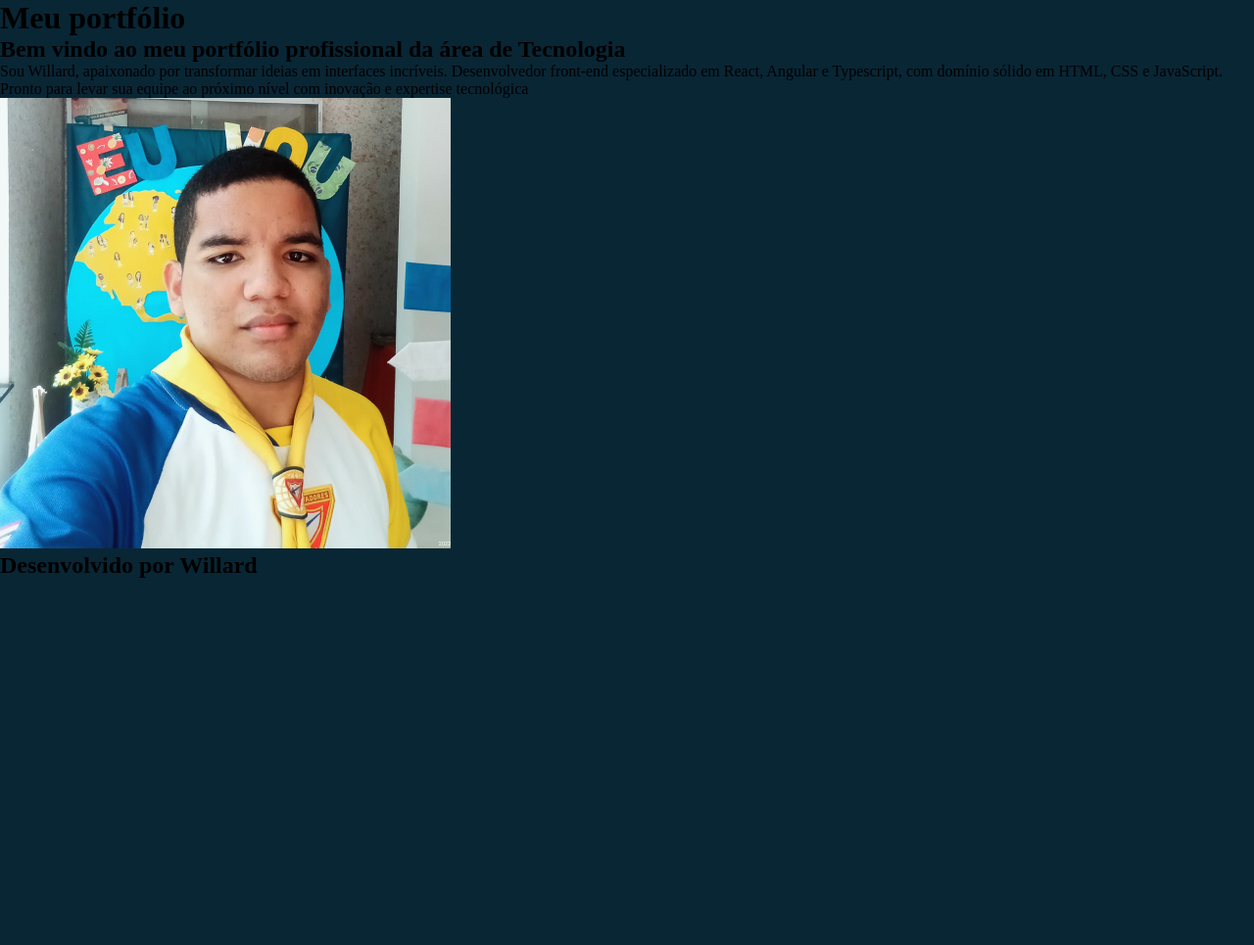
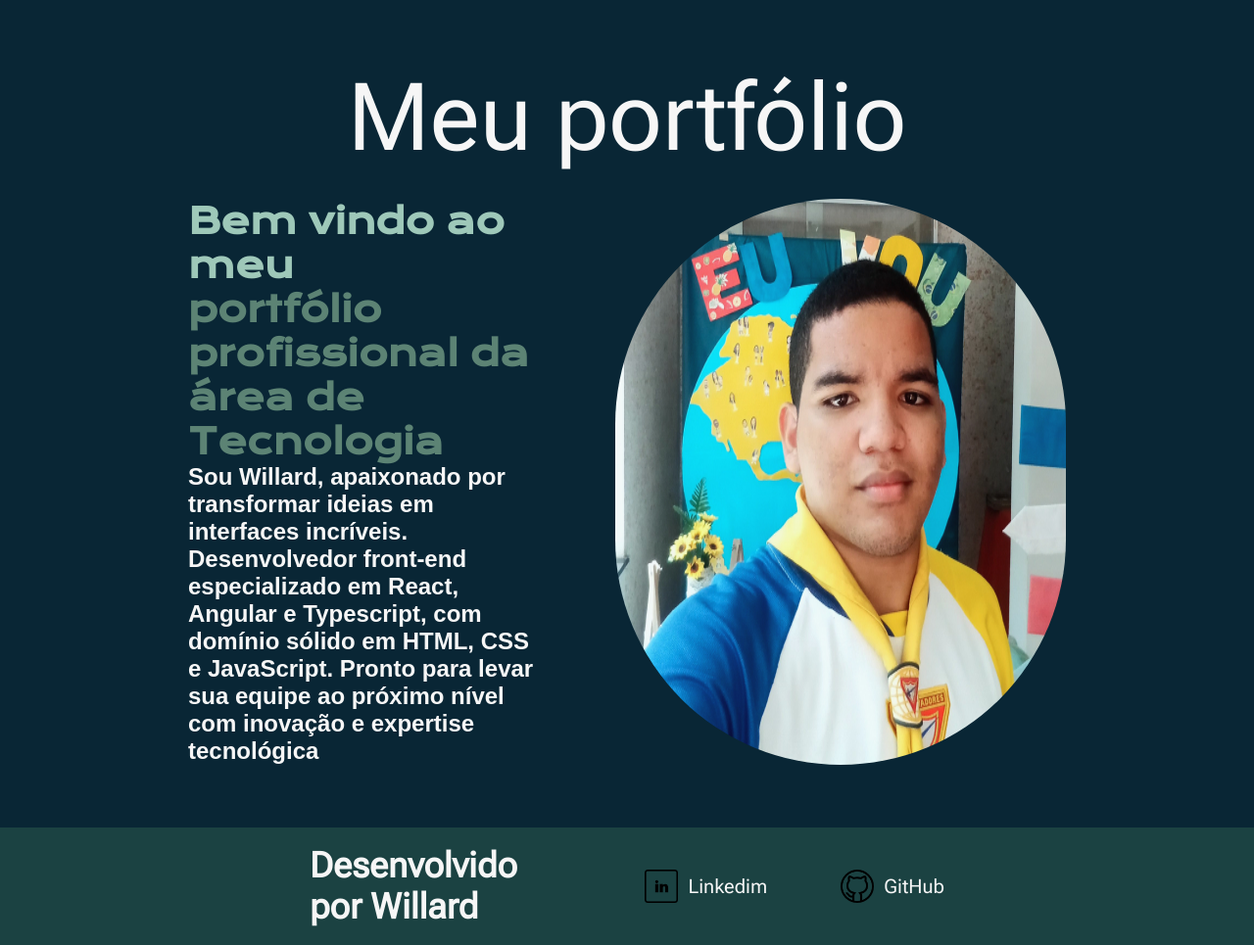
Before and after one commit to Willmega35/Portfolio__basico, a plain HTML site: page index.html in a window 1280 px wide. Shown: the whole page at 98% size. Before the commit the page ends 800 px from the top, so only its background shows below. Drawn offline with nearby package versions, Linux system fonts and the light colour scheme; a web font is replaced by a local one.

Commit message:
Projeto da primeira pagina completo

```diff
--- a/index.html
+++ b/index.html
@@ -5,19 +5,32 @@
   <meta name="viewport" content="width=device-width, initial-scale=1.0">
   <title>Portfólio</title>
   <link rel="stylesheet" href="style/ancora.css">
+  <link rel="stylesheet" href="style/main.css">
 </head>
 <body>
   <header></header>
-  <main>
-    <h1>Meu portfólio</h1>
+  <main class="container">
+    <h1 class="titulo">Meu portfólio</h1>
 
-    <h2>Bem vindo ao meu portfólio profissional da área de Tecnologia</h2>
-    <p>Sou Willard, apaixonado por transformar ideias em interfaces incríveis. Desenvolvedor front-end especializado em React, Angular e Typescript, com domínio sólido em HTML, CSS e JavaScript. Pronto para levar sua equipe ao próximo nível com inovação e expertise tecnológica</p>
+    <div class="conteudo">
+      <section class="conteudo__apresentacao">
+        <h2>Bem vindo ao meu <section class="conteudo__text__destaq">portfólio profissional da área de Tecnologia</section></h2>
+        <p>Sou Willard, apaixonado por transformar ideias em interfaces incríveis. Desenvolvedor front-end especializado em React, Angular e Typescript, com domínio sólido em HTML, CSS e JavaScript. Pronto para levar sua equipe ao próximo nível com inovação e expertise tecnológica</p>
+      </section>
+      <img class="conteudo__img" src="img/Foto--perfil.jpg" alt="Minha foto de Perfil">
+    </div>
+  </main>
 
-    <img src="img/Foto--perfil.jpg" alt="">
-  </main>
-  <footer>
+  <footer class="rodape">
     <h2>Desenvolvido por Willard</h2>
+    <a class="rodape__link" href="https://www.linkedin.com/in/willard-silveira-morais" target="_blank" rel="noopener">
+      <img src="img/linkedin.png" alt="" height="34">
+      <span>Linkedim</span>
+    </a>
+    <a class="rodape__link" href="https://github.com/Willmega35" target="_blank" rel="noopener">
+      <img src="img/github.png" alt="" height="34">
+      <span>GitHub</span>
+    </a>
   </footer>
 </body>
 </html>
--- a/style/ancora.css
+++ b/style/ancora.css
@@ -1,9 +1,9 @@
 *{
   margin: 0;
   padding: 0;
-  box-sizing: border-box;
 }
 
 body {
+  box-sizing: content-box;
   background-color: #092635;
 }
--- /dev/null
+++ b/style/main.css
@@ -0,0 +1,100 @@
+@import url('https://fonts.googleapis.com/css2?family=Alata&display=swap');
+@import url('https://fonts.googleapis.com/css2?family=Roboto+Flex:opsz,wght@8..144,300;8..144,400&display=swap');
+@import url('https://fonts.googleapis.com/css2?family=Krona+One&display=swap');
+@import url('https://fonts.googleapis.com/css2?family=Anek+Kannada:wght@600&display=swap');
+:root {
+  /* Cores pricipais a se usar */
+  --cor-principal: #F6F6F6;
+  --cor-secundaria: #5C8374;
+  --cor-terciaria: #9EC8B9;
+
+  /* Fontes nas quais se vai usar */
+  --fonte-principal: 'Roboto Flex', sans-serif;
+  --fonte-secundario: 'Anek Kannada', sans-serif;
+  --fonte-terciario: 'Roboto Flex', sans-serif;
+  --fonte-quartenaria: 'Krona One', sans-serif;
+
+  /* Tamanho da fonte no documento todo */
+  font-size: 24px;
+}
+
+
+/* Conteudo do texto de apresentação do meu arquivo principal
+-------------------------------------------------------------- */
+.titulo{
+  width: auto;
+  margin-bottom: 3%;
+  text-align: center;
+  font-family: var(--fonte-terciario);
+  font-weight: 400;
+  font-size: 4em;
+  color: var(--cor-principal);
+}
+
+.container{
+  padding: 5% 15%;
+}
+
+.conteudo{
+  display: flex;
+  justify-content: center;
+  gap: 8%;
+}
+.conteudo__apresentacao{
+  width: 555px;
+  color: var(--cor-principal);
+}
+
+.conteudo__apresentacao  h2{
+  color: var(--cor-terciaria);
+  font-family: var(--fonte-quartenaria);
+  font-size: 1.5em;
+}
+.conteudo__text__destaq{
+  color: var(--cor-secundaria);
+}
+
+.conteudo__apresentacao  p{
+  font-family: var(--fonte-secundario);
+  font-weight: 600;
+}
+
+/* Configuração da imagem junto com animação
+--------------------------------------------- */
+.conteudo__img {
+  border-radius: 270px;
+  transition: .2s;
+}
+
+.conteudo__img:hover {
+  border-radius: 4%;
+  transition: .5s;
+}
+
+/* Conteudo do Rodapé do documento
+----------------------------------- */
+.rodape{
+  padding: 18px 316px;
+  background-color: #1B4242;
+
+  display: flex;
+  justify-content: center;
+  gap: 3.13rem;
+}
+.rodape h2{
+  font-family: var(--fonte-principal);
+  color: var(--cor-principal);
+}
+
+.rodape__link{
+  font-family: var(--fonte-principal);
+  font-size: 0.833rem;
+  font-weight: 400;
+  text-decoration: none;
+  color: var(--cor-principal);
+
+  display: flex;
+  justify-content: center;
+  align-items: center;
+  gap: 10px;
+}
```
Also changed, not shown: img/github.png (added), img/instagram.png (added), img/linkedin.png (added).
